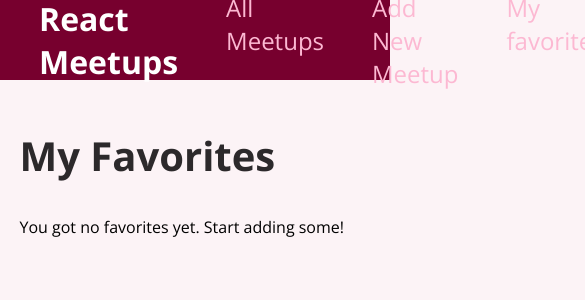
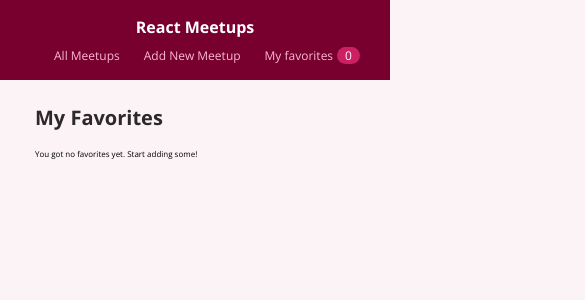
Before and after one commit to mokiong/React-tutorial, a React (Create React App) app: page /favorites in a window 390 px wide. Shown: the top 300 px of the page, 585 px wide, since content can reach past the window. Built offline with nearby package versions, Linux system fonts and the light colour scheme.

Commit message:
Update mobile version responsiveness

```diff
--- a/src/components/layouts/MainNavigation.module.css
+++ b/src/components/layouts/MainNavigation.module.css
@@ -45,3 +45,12 @@
     padding: 0 1rem;
     margin-left: 0.5rem;
 }
+
+@media screen and (max-width: 37.5em) {
+    .header {
+        display: flex;
+        flex-direction: column;
+        height: 10rem;
+        padding: 2rem 2rem;
+    }
+}
--- a/src/index.css
+++ b/src/index.css
@@ -2,6 +2,16 @@
 
 * {
     box-sizing: border-box;
+}
+
+html {
+    font-size: 62.5%;
+}
+
+@media screen and (max-width: 37.5em) {
+    html {
+        font-size: 50%;
+    }
 }
 
 body {
```
